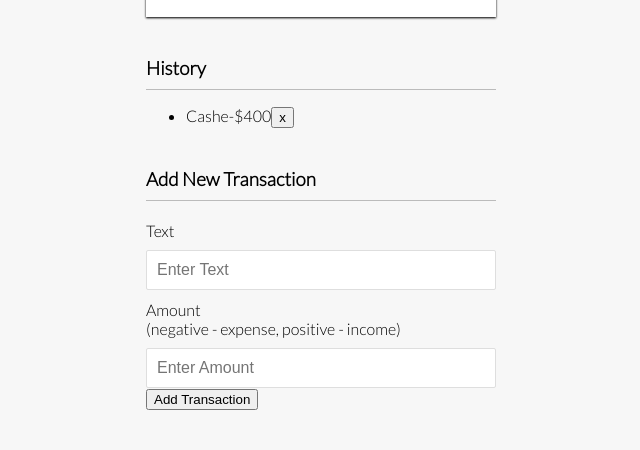
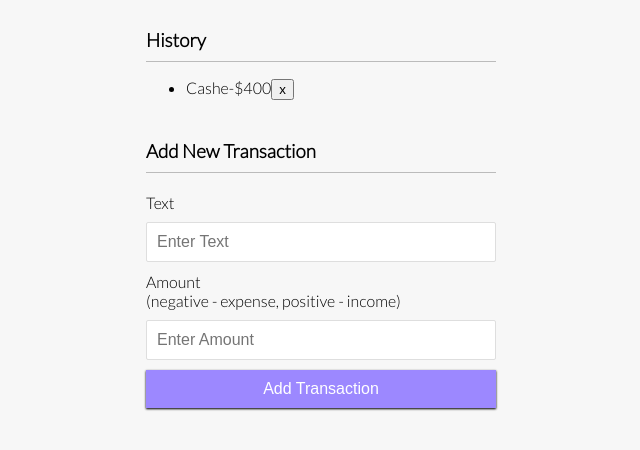
Before and after one commit to tibraj/ExpenseTracker, a plain HTML site: page index.html in a window 1280 px wide. Shown: the part 306-756 px from the top of the page, without its empty margins (319-959 px from the left). Drawn offline with Linux system fonts and the light colour scheme.

Commit message:
button styling

```diff
--- a/style.css
+++ b/style.css
@@ -85,3 +85,15 @@ input[type='text'], input[type='number'] {
     padding: 10px;
     width: 100%;
 }
+
+.btn {
+    background-color: #9c88ff;
+    box-shadow: var(--box-shadow);
+    color: #fff;
+    border: 0;
+    display: block;
+    font-size: 16px;
+    margin: 10px 0 30px;
+    padding: 10px;
+    width: 100%;
+}
```
